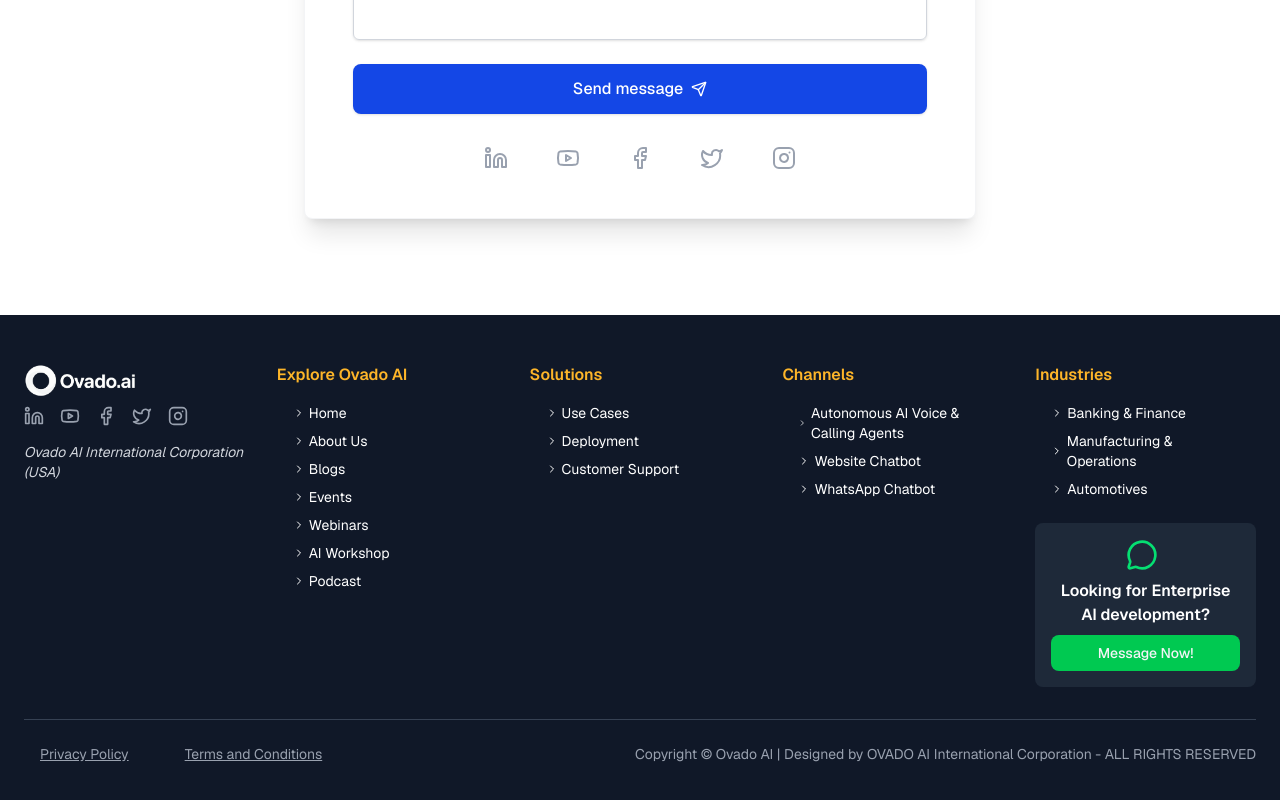
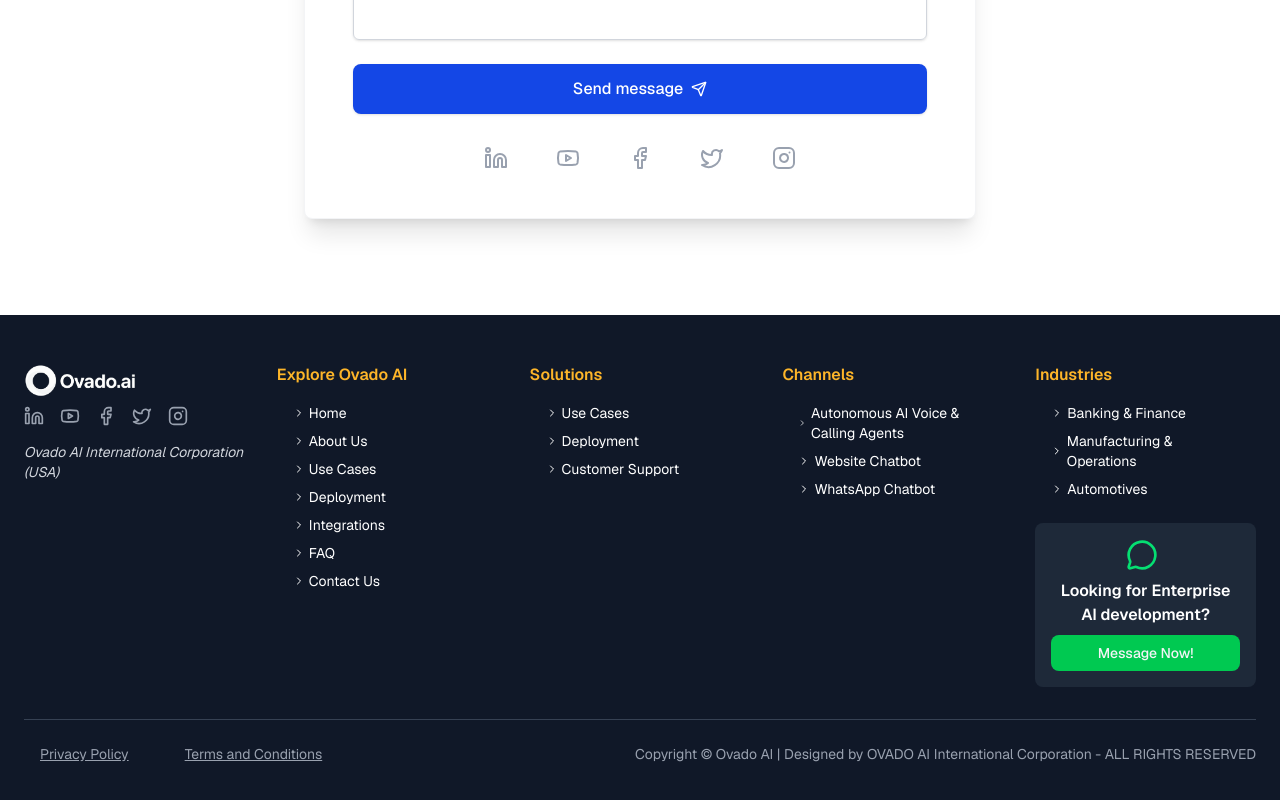
Before and after one commit to ruamazi/fluid-landing-page, a React (Vite) app: page / in a window 1280 px wide. Shown: the part 10348-11148 px from the top of the page. Built offline with nearby package versions, Linux system fonts and the light colour scheme.

Commit message:
updating footer

```diff
--- a/src/components/Footer.jsx
+++ b/src/components/Footer.jsx
@@ -57,28 +57,43 @@
         </a>
        </li>
        <li>
-        <a href="#" className=" hover:text-[#fdb529] text-sm flex items-center">
-         <ChevronRight className="w-3 h-3 mr-1" /> Blogs
+        <a
+         href="#use-cases"
+         className=" hover:text-[#fdb529] text-sm flex items-center"
+        >
+         <ChevronRight className="w-3 h-3 mr-1" /> Use Cases
         </a>
        </li>
        <li>
-        <a href="#" className=" hover:text-[#fdb529] text-sm flex items-center">
-         <ChevronRight className="w-3 h-3 mr-1" /> Events
+        <a
+         href="#deployment"
+         className=" hover:text-[#fdb529] text-sm flex items-center"
+        >
+         <ChevronRight className="w-3 h-3 mr-1" /> Deployment
         </a>
        </li>
        <li>
-        <a href="#" className=" hover:text-[#fdb529] text-sm flex items-center">
-         <ChevronRight className="w-3 h-3 mr-1" /> Webinars
+        <a
+         href="#integrations"
+         className=" hover:text-[#fdb529] text-sm flex items-center"
+        >
+         <ChevronRight className="w-3 h-3 mr-1" /> Integrations
         </a>
        </li>
        <li>
-        <a href="#" className=" hover:text-[#fdb529] text-sm flex items-center">
-         <ChevronRight className="w-3 h-3 mr-1" /> AI Workshop
+        <a
+         href="#faq"
+         className=" hover:text-[#fdb529] text-sm flex items-center"
+        >
+         <ChevronRight className="w-3 h-3 mr-1" /> ⁠FAQ
         </a>
        </li>
        <li>
-        <a href="#" className=" hover:text-[#fdb529] text-sm flex items-center">
-         <ChevronRight className="w-3 h-3 mr-1" /> Podcast
+        <a
+         href="#contact-us"
+         className=" hover:text-[#fdb529] text-sm flex items-center"
+        >
+         <ChevronRight className="w-3 h-3 mr-1" /> Contact Us
         </a>
        </li>
       </ul>
```
